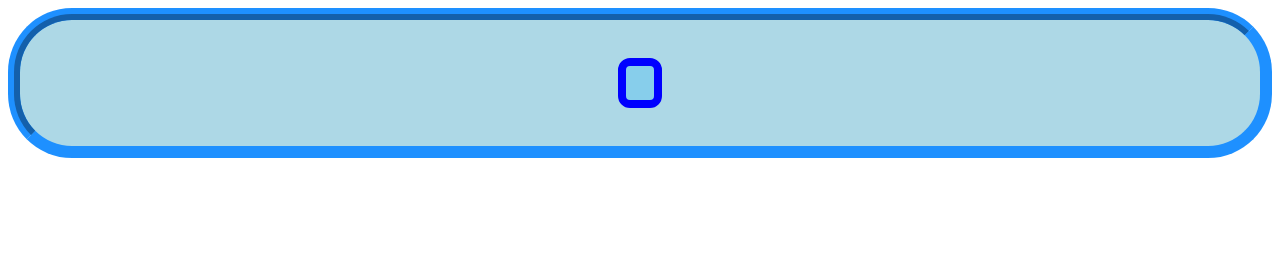
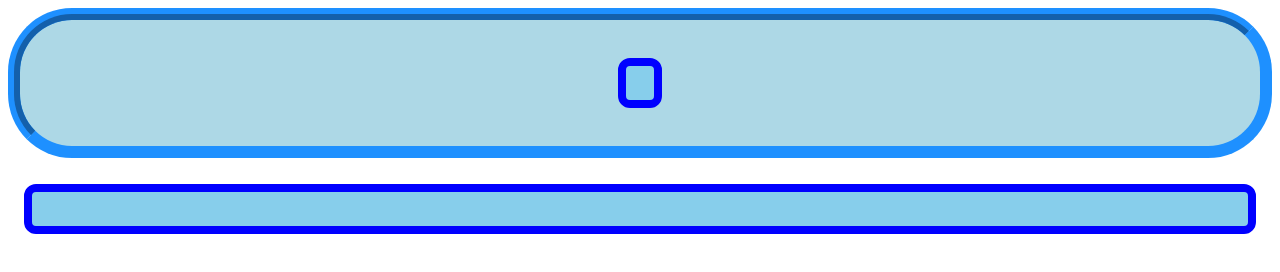
Before and after one commit to cplir-c/Selection-Sort-Animation, a plain HTML site: page index.html in a window 1280 px wide. Drawn offline with Linux system fonts and the light colour scheme.

Commit message:
Add transitionBox

```diff
--- a/index.html
+++ b/index.html
@@ -13,7 +13,7 @@
                 border-style:ridge inset inset ridge;
                 border-radius:5vw;
             }
-            #flex-container>div{
+            #flex-container>div,.transitionBox{
                 background-color:skyblue;
                 border-color:blue;
                 border-width:1vh;
@@ -43,5 +43,6 @@
             <div onloadend="refreshList();">
             </div>
         </div>
+        <div class="transitionBox" style="display:float"></div>
     </body>
 </html>
```
